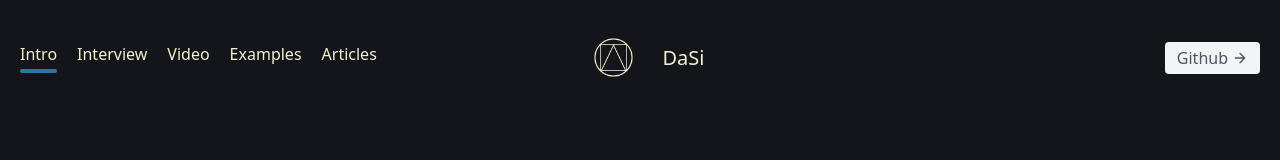
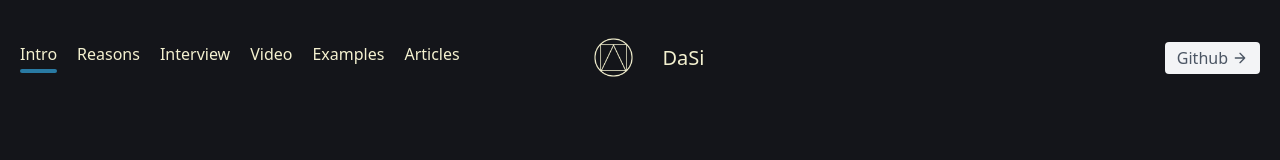
Before and after one commit to D-Abdi/UX-Laws, a Vue app: page / in a window 1280 px wide. Shown: the top 160 px of the page. Built offline with nearby package versions, Linux system fonts and the light colour scheme.

Commit message:
Added reasons to the nav

```diff
--- a/src/components/Navigation.vue
+++ b/src/components/Navigation.vue
@@ -16,6 +16,11 @@
           class="intro Hero mr-5 hover:text-gray-900 nav-link cursor-pointer"
           v-scroll-to="'#Hero'"
           ><span class="intro Hero">Intro</span></a
+        >
+        <a
+          class="intro Hero mr-5 hover:text-gray-900 nav-link cursor-pointer"
+          v-scroll-to="'#Reasons'"
+          ><span class="reasons Reasons">Reasons</span></a
         >
         <a
           class="mr-5 hover:text-gray-900 nav-link cursor-pointer"
--- a/src/components/Reasons.vue
+++ b/src/components/Reasons.vue
@@ -1,5 +1,7 @@
 <template>
-<section class="text-gray-600 body-font"
+<section
+id="Reasons"
+class="text-gray-600 body-font"
 v-motion
   :initial="{
     opacity: 0,
@@ -15,7 +17,7 @@ v-motion
       <h1 class="sm:text-3xl text-2xl font-medium title-font text-gray-900 mb-4">Reasons to use UX Laws</h1>
       <p class="text-base leading-relaxed xl:w-2/4 lg:w-3/4 mx-auto text-gray-500s">Blue bottle crucifix vinyl post-ironic four dollar toast vegan taxidermy. Gastropub indxgo juice poutine, ramps microdosing banh mi pug.</p>
       <div class="flex mt-6 justify-center">
-        <div class="w-16 h-1 rounded-full inline-flex" style="background-color: #297aa3"></div>
+        <div class="w-16 h-1 rounded-full inline-flex" style="background-color: #e95444"></div>
       </div>
     </div>
     <div class="flex flex-wrap sm:-m-4 -mx-4 -mb-10 -mt-4 md:space-y-0 space-y-6">
--- a/src/styles/main.css
+++ b/src/styles/main.css
@@ -16,6 +16,23 @@
   transition: transform 0.3s ease-in-out;
 }
 .nav-link .intro:hover::before {
+  transform-origin: left;
+  transform: scaleX(1);
+}
+.nav-link .reasons:before {
+  content: "";
+  position: absolute;
+  width: 100%;
+  height: 4px;
+  border-radius: 4px;
+  background-color: #e95444;
+  bottom: 0;
+  left: 0;
+  transform-origin: right;
+  transform: scaleX(0);
+  transition: transform 0.3s ease-in-out;
+}
+.nav-link .reasons:hover::before {
   transform-origin: left;
   transform: scaleX(1);
 }
--- a/src/styles/main.scss
+++ b/src/styles/main.scss
@@ -16,6 +16,24 @@
       transition: transform .3s ease-in-out;
     }
     .intro:hover::before {
+      transform-origin: left;
+      transform: scaleX(1);
+    }
+
+    .reasons:before {
+      content: '';
+      position: absolute;
+      width: 100%;
+      height: 4px;
+      border-radius: 4px;
+      background-color: #e95444;
+      bottom: 0;
+      left: 0;
+      transform-origin: right;
+      transform: scaleX(0);
+      transition: transform .3s ease-in-out;
+    }
+    .reasons:hover::before {
       transform-origin: left;
       transform: scaleX(1);
     }
```
Also changed, not shown: 1 other file (tests, documents, lock files or other folders).
